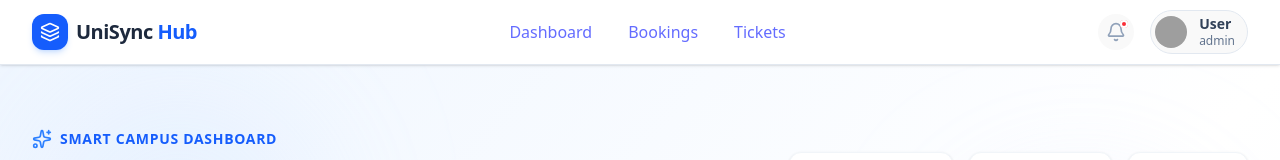
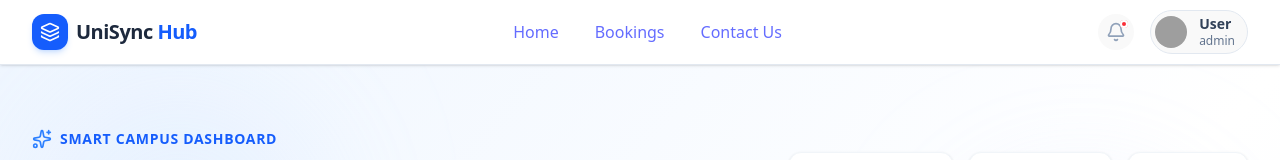
Before and after one commit to Tharakax/it3030-paf-2026-smart-campus-group95, a React app in the folder frontend/: page /home in a window 1280 px wide. Shown: the top 160 px of the page. Built offline with nearby package versions, Linux system fonts and the light colour scheme; sample sign-in values are in the browser's storage; grey boxes are pictures that could not be loaded; the HTML template or start-up script is replaced by a standard one.

Commit message:
header changes updated

```diff
--- a/frontend/src/components/Header.jsx
+++ b/frontend/src/components/Header.jsx
@@ -1,7 +1,7 @@
 import React, { useContext, useState } from 'react';
 import { AuthContext } from '../context/AuthContext';
 import { useNavigate, Link } from 'react-router-dom';
-import { Bell, UserCircle, LogOut, Menu, X, Settings, Shield, Wrench } from 'lucide-react';
+import { Bell, UserCircle, LogOut, Menu, X, Settings, Shield, Wrench, LayoutDashboard } from 'lucide-react';
 
 const Header = () => {
     const { user, logout } = useContext(AuthContext);
@@ -36,13 +36,13 @@ const Header = () => {
                     {/* Desktop Navigation */}
                     <nav className="hidden md:flex items-center space-x-1">
                         <Link to="/home" className="px-4 py-2 rounded-lg text-slate-600 font-medium hover:text-blue-600 hover:bg-blue-50 transition-all">
-                            Dashboard
+                            Home
                         </Link>
                         <Link to="/bookings" className="px-4 py-2 rounded-lg text-slate-600 font-medium hover:text-blue-600 hover:bg-blue-50 transition-all">
                             Bookings
                         </Link>
-                        <Link to="/tickets" className="px-4 py-2 rounded-lg text-slate-600 font-medium hover:text-blue-600 hover:bg-blue-50 transition-all">
-                            Tickets
+                        <Link to="/contact" className="px-4 py-2 rounded-lg text-slate-600 font-medium hover:text-blue-600 hover:bg-blue-50 transition-all">
+                            Contact Us
                         </Link>
 
                         {/* Role-Specific Badges/Links */}
@@ -94,9 +94,15 @@ const Header = () => {
                                     <div className="px-4 py-2 border-b border-slate-100 mb-2">
                                         <p className="text-sm font-medium text-slate-900 truncate">{user?.email}</p>
                                     </div>
-                                    <button className="w-full text-left px-4 py-2 text-sm text-slate-700 hover:bg-slate-50 flex items-center">
-                                        <UserCircle className="w-4 h-4 mr-2 text-slate-400" />
-                                        Profile Settings
+                                    <button
+                                        onClick={() => {
+                                            navigate('/dashboard');
+                                            setIsProfileOpen(false);
+                                        }}
+                                        className="w-full text-left px-4 py-2 text-sm text-slate-700 hover:bg-slate-50 flex items-center"
+                                    >
+                                        <LayoutDashboard className="w-4 h-4 mr-2 text-slate-400" />
+                                        Dashboard
                                     </button>
                                     <button
                                         onClick={handleLogout}
@@ -127,13 +133,13 @@ const Header = () => {
                 <div className="md:hidden border-t border-slate-100 bg-white">
                     <div className="px-4 pt-2 pb-4 space-y-1">
                         <Link to="/home" className="block px-3 py-2 rounded-lg text-base font-medium text-slate-700 hover:bg-blue-50 hover:text-blue-600">
-                            Dashboard
+                            Home
                         </Link>
                         <Link to="/bookings" className="block px-3 py-2 rounded-lg text-base font-medium text-slate-700 hover:bg-blue-50 hover:text-blue-600">
                             Bookings
                         </Link>
-                        <Link to="/tickets" className="block px-3 py-2 rounded-lg text-base font-medium text-slate-700 hover:bg-blue-50 hover:text-blue-600">
-                            Tickets
+                        <Link to="/contact" className="block px-3 py-2 rounded-lg text-base font-medium text-slate-700 hover:bg-blue-50 hover:text-blue-600">
+                            Contact Us
                         </Link>
 
                         {user?.role === 'ADMIN' && (
```
